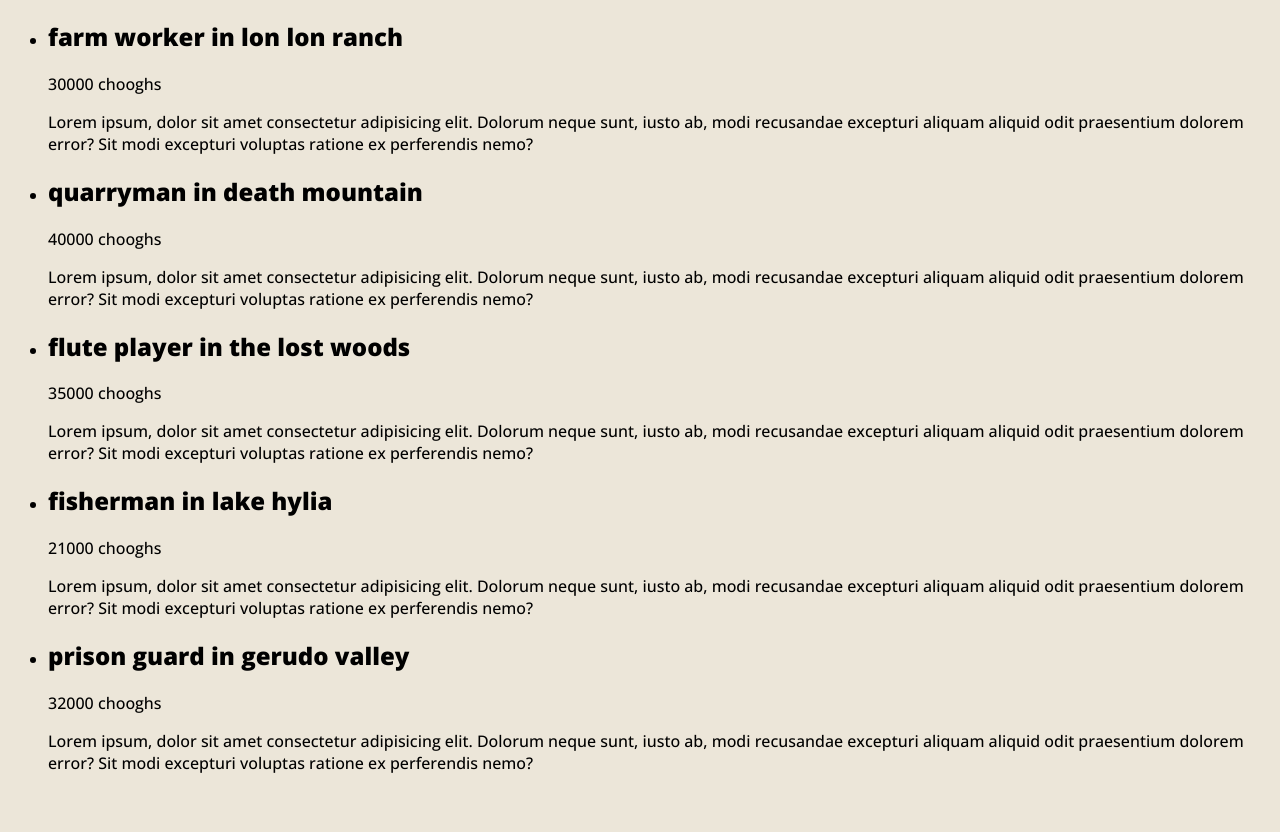
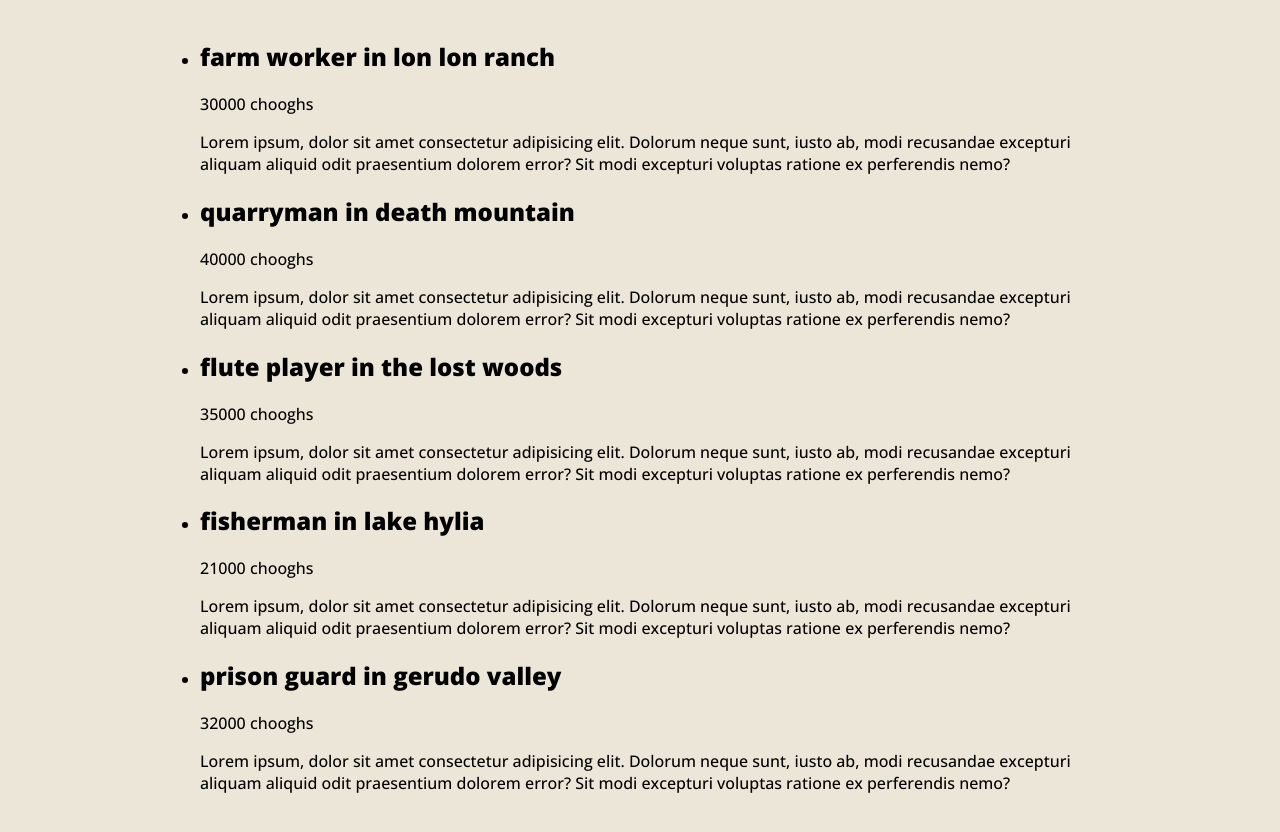
Before and after one commit to 2x-Hra/hyrule-jobs, a Vue app in the folder app/: page / in a window 1280 px wide. Before the commit the page ends 800 px from the top, so only its background shows below. Built offline with nearby package versions, Linux system fonts and the light colour scheme.

Commit message:
Add job list css

```diff
--- a/app/src/components/JobList.vue
+++ b/app/src/components/JobList.vue
@@ -1,5 +1,5 @@
 <template>
-    <div class="job-item">
+    <div class="job-list">
         <ul>
             <li v-for=" job in jobsList" :key="job.id">
                 <h2> {{job.title}} in {{job.location}}</h2>
@@ -29,13 +29,15 @@
             type: Array as PropType<Job[]>
         }
     },
-    setup() {
 
-    },
 })
 </script>
 
 
 <style scoped>
+  .job-list {
+    max-width: 960px;
+    margin: 40px auto;
+  }
 
 </style>
```
